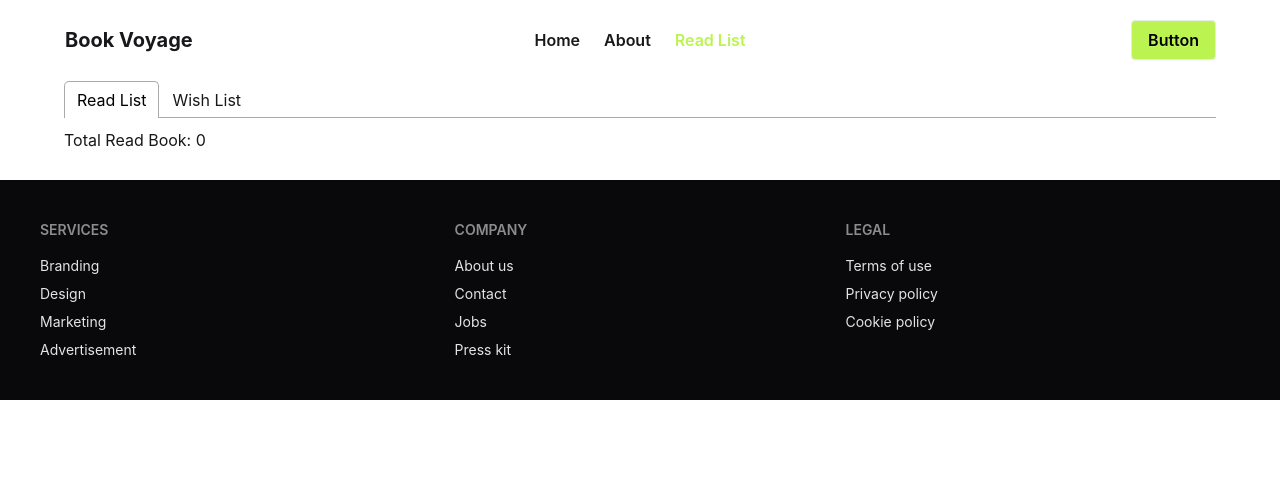
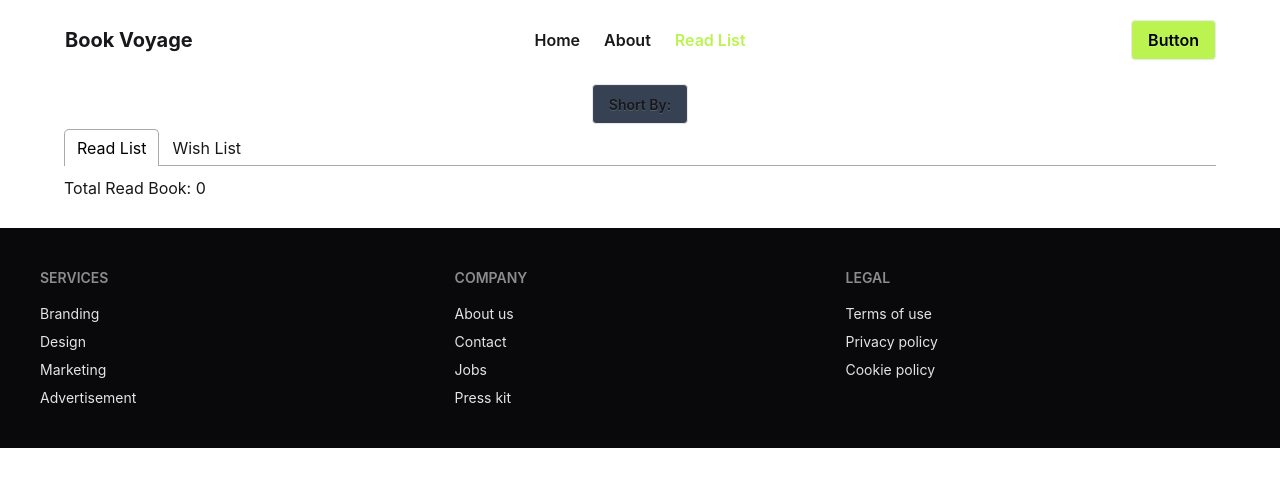
Before and after one commit to asm-saim/book-voyage, a React (Vite) app: page /readList in a window 1280 px wide. Shown: the top 486 px of the page. Built offline with nearby package versions, Linux system fonts and the light colour scheme.

Commit message:
sorted by publish year completed

```diff
--- a/src/pages/ReadList/ReadList.jsx
+++ b/src/pages/ReadList/ReadList.jsx
@@ -9,6 +9,8 @@ const ReadList = () => {
 
     const [readList, setReadList] = useState([])
 
+    const [sort, setSort] = useState("")
+
     const data = useLoaderData();
 
     useEffect(() => {
@@ -18,8 +20,28 @@ const ReadList = () => {
         setReadList(readListData)
     }, [])
 
+
+    const handleSort = (type) => {
+        setSort(type)
+        if (type === "Publish Year") {
+            const sortedPublishYear =
+                [...readList].sort((a, b) => a.yearOfPublishing - b.yearOfPublishing);
+            setReadList(sortedPublishYear)
+        }
+    }
+
     return (
         <div>
+            <div className='mx-auto w-fit'>
+                <div className="dropdown">
+                    <div tabIndex={0} role="button" className="btn m-1 bg-gray-700">Short By: {sort ? sort : ""}</div>
+                    <ul tabIndex="-1" className="dropdown-content menu bg-base-100 rounded-box z-1 w-52 p-2 shadow-sm">
+                        <li><a onClick={() => handleSort("Publish Year")}>Publish Year</a></li>
+                        <li><a onClick={() => handleSort("ratings")}>Ratings</a></li>
+                    </ul>
+                </div>
+            </div>
+
             <Tabs>
                 <TabList>
                     <Tab>Read List</Tab>
```
